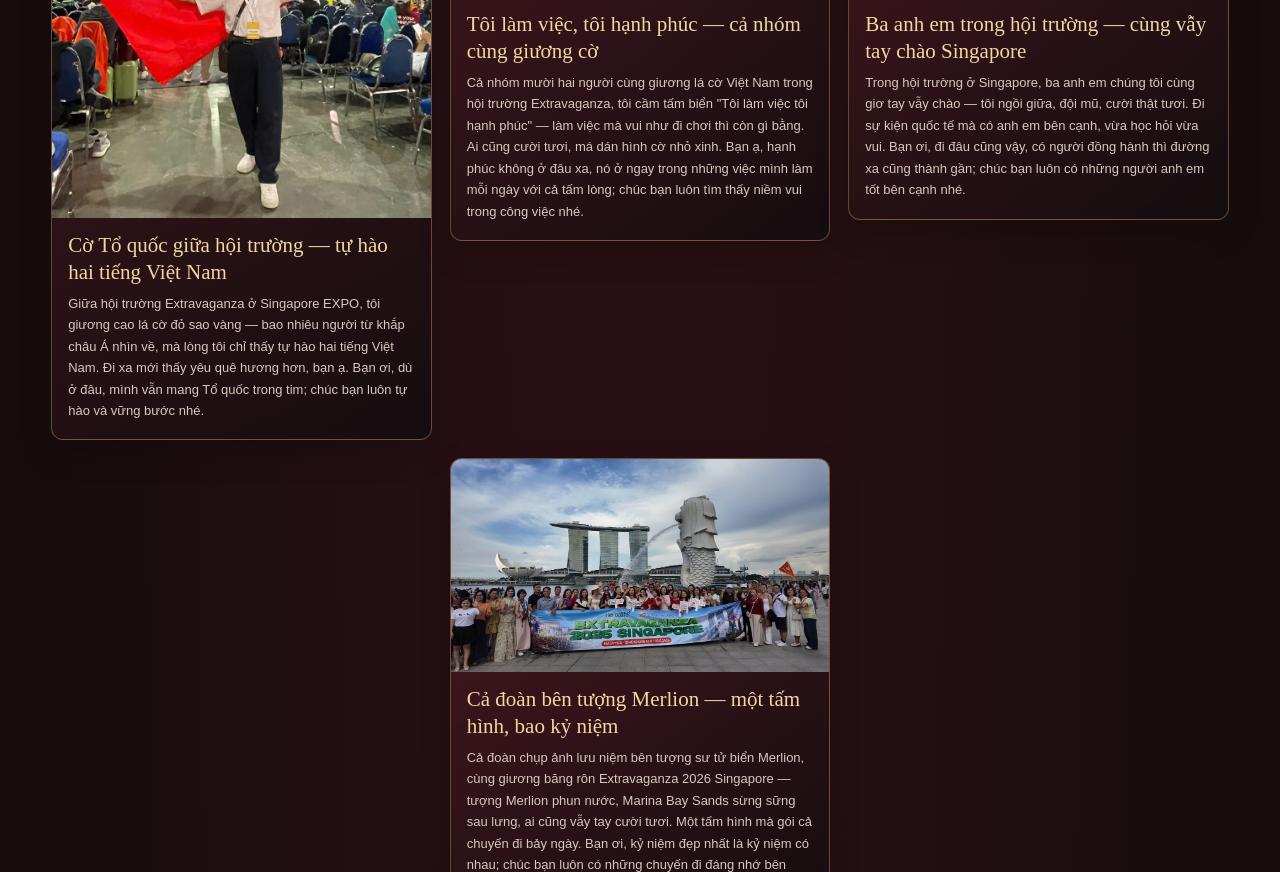
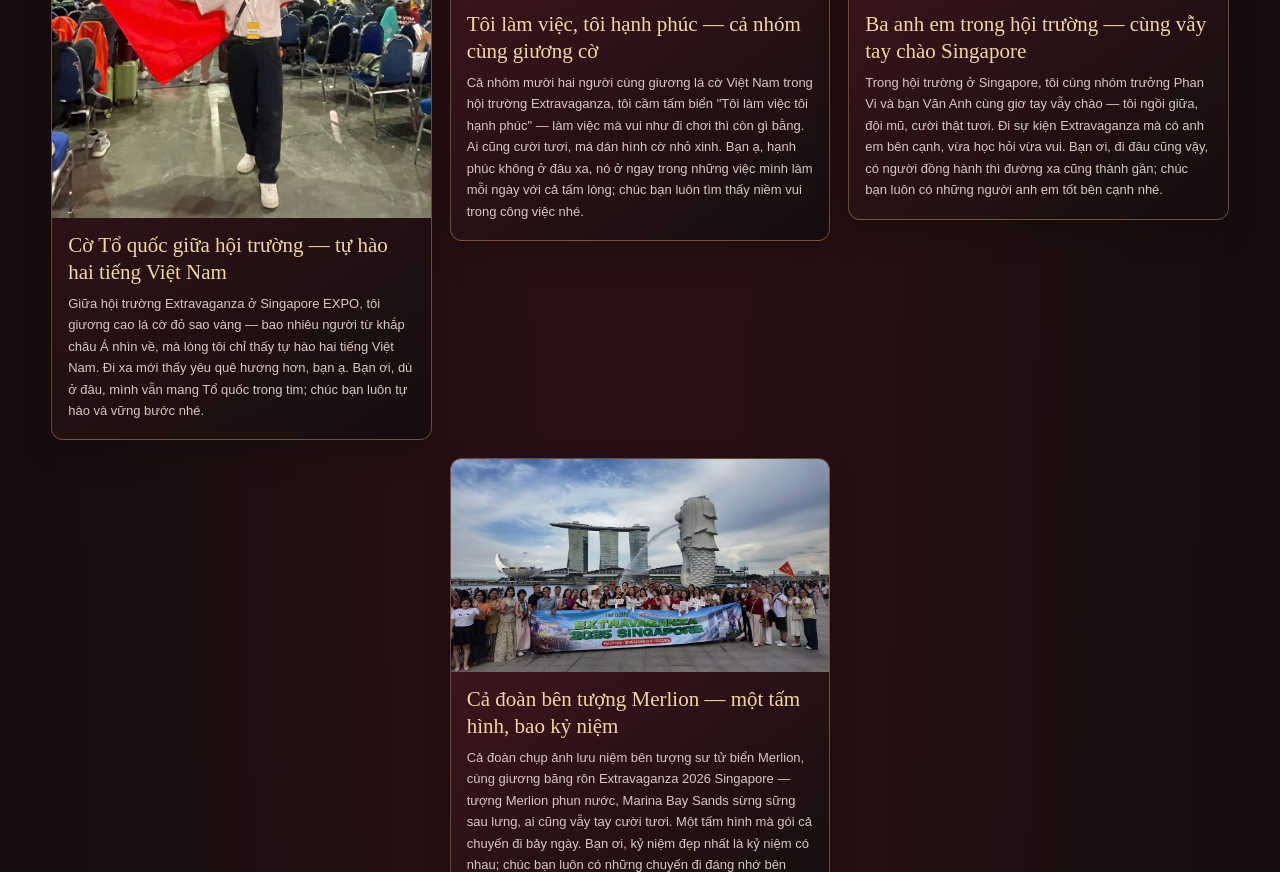
Before and after one commit to nguyenvansanh62-sudo/ngam-ma-song-dep, a plain HTML site: page index.html in a window 1280 px wide. Shown: the part 8057-8929 px from the top of the page. Drawn offline with Linux system fonts and the light colour scheme.

Commit message:
Sua noi dung anh Singapore 332: nhom truong Phan Vi va ban Van Anh

```diff
--- a/index.html
+++ b/index.html
@@ -182,7 +182,7 @@ body:after{content:"";position:fixed;z-index:20;top:12%;left:-28%;width:170px;he
 <figure class="hanh-trinh-card"><img src="assets/hanh-trinh/singapore/thac-nuoc-mai-vom-kinh.jpg" alt="Nguyễn Văn Sánh đứng trước thác nước đổ từ mái vòm kính trong trung tâm thương mại ở vịnh Marina, Singapore" loading="lazy"><figcaption><h3>Thác nước mái vòm kính — đẹp như mơ giữa lòng Singapore</h3><p>Giữa trung tâm thương mại bên vịnh Marina, một thác nước đổ từ mái vòm kính xuống hồ nước trong xanh — đứng đây mà ngỡ mình đang ở giữa thiên nhiên chứ không phải trong nhà. Nước chảy róc rách, lòng người cũng lắng lại. Bạn ơi, giữa bao nhiêu ồn ào, thỉnh thoảng mình cũng cần nghe tiếng nước chảy thế này; chúc bạn luôn giữ được một khoảng lặng bình yên nhé.</p></figcaption></figure>
 <figure class="hanh-trinh-card"><img src="assets/hanh-trinh/singapore/guong-co-viet-nam.jpg" alt="Nguyễn Văn Sánh giơ cao lá cờ Việt Nam giữa hội trường sự kiện Extravaganza ở Singapore EXPO" loading="lazy"><figcaption><h3>Cờ Tổ quốc giữa hội trường — tự hào hai tiếng Việt Nam</h3><p>Giữa hội trường Extravaganza ở Singapore EXPO, tôi giương cao lá cờ đỏ sao vàng — bao nhiêu người từ khắp châu Á nhìn về, mà lòng tôi chỉ thấy tự hào hai tiếng Việt Nam. Đi xa mới thấy yêu quê hương hơn, bạn ạ. Bạn ơi, dù ở đâu, mình vẫn mang Tổ quốc trong tim; chúc bạn luôn tự hào và vững bước nhé.</p></figcaption></figure>
 <figure class="hanh-trinh-card"><img src="assets/hanh-trinh/singapore/nhom-cung-giuong-co.jpg" alt="Nhóm mười hai người cùng giương lá cờ Việt Nam lớn trong hội trường, Nguyễn Văn Sánh cầm tấm biển Tôi làm việc tôi hạnh phúc" loading="lazy"><figcaption><h3>Tôi làm việc, tôi hạnh phúc — cả nhóm cùng giương cờ</h3><p>Cả nhóm mười hai người cùng giương lá cờ Việt Nam trong hội trường Extravaganza, tôi cầm tấm biển "Tôi làm việc tôi hạnh phúc" — làm việc mà vui như đi chơi thì còn gì bằng. Ai cũng cười tươi, má dán hình cờ nhỏ xinh. Bạn ạ, hạnh phúc không ở đâu xa, nó ở ngay trong những việc mình làm mỗi ngày với cả tấm lòng; chúc bạn luôn tìm thấy niềm vui trong công việc nhé.</p></figcaption></figure>
-<figure class="hanh-trinh-card"><img src="assets/hanh-trinh/singapore/ba-anh-em-hoi-truong.jpg" alt="Nguyễn Văn Sánh ngồi giữa hai người bạn đồng hành, cả ba cùng giơ tay vẫy chào trong hội trường ở Singapore" loading="lazy"><figcaption><h3>Ba anh em trong hội trường — cùng vẫy tay chào Singapore</h3><p>Trong hội trường ở Singapore, ba anh em chúng tôi cùng giơ tay vẫy chào — tôi ngồi giữa, đội mũ, cười thật tươi. Đi sự kiện quốc tế mà có anh em bên cạnh, vừa học hỏi vừa vui. Bạn ơi, đi đâu cũng vậy, có người đồng hành thì đường xa cũng thành gần; chúc bạn luôn có những người anh em tốt bên cạnh nhé.</p></figcaption></figure>
+<figure class="hanh-trinh-card"><img src="assets/hanh-trinh/singapore/ba-anh-em-hoi-truong.jpg" alt="Nguyễn Văn Sánh ngồi giữa nhóm trưởng Phan Vi và bạn Văn Anh trong hội trường ở Singapore, cả ba cùng giơ tay vẫy chào" loading="lazy"><figcaption><h3>Ba anh em trong hội trường — cùng vẫy tay chào Singapore</h3><p>Trong hội trường ở Singapore, tôi cùng nhóm trưởng Phan Vi và bạn Văn Anh cùng giơ tay vẫy chào — tôi ngồi giữa, đội mũ, cười thật tươi. Đi sự kiện Extravaganza mà có anh em bên cạnh, vừa học hỏi vừa vui. Bạn ơi, đi đâu cũng vậy, có người đồng hành thì đường xa cũng thành gần; chúc bạn luôn có những người anh em tốt bên cạnh nhé.</p></figcaption></figure>
 <figure class="hanh-trinh-card"><img src="assets/hanh-trinh/singapore/tap-the-ben-merlion.jpg" alt="Cả đoàn chụp ảnh tập thể với băng rôn Extravaganza 2026 Singapore trước tượng sư tử biển Merlion" loading="lazy"><figcaption><h3>Cả đoàn bên tượng Merlion — một tấm hình, bao kỷ niệm</h3><p>Cả đoàn chụp ảnh lưu niệm bên tượng sư tử biển Merlion, cùng giương băng rôn Extravaganza 2026 Singapore — tượng Merlion phun nước, Marina Bay Sands sừng sững sau lưng, ai cũng vẫy tay cười tươi. Một tấm hình mà gói cả chuyến đi bảy ngày. Bạn ơi, kỷ niệm đẹp nhất là kỷ niệm có nhau; chúc bạn luôn có những chuyến đi đáng nhớ bên những người thương nhé.</p></figcaption></figure>
   </div>
   <p class="hanh-trinh-chuyen"><b>Cam Ranh — 2026.</b> Mùa hè nhiệm màu 2026 cùng Liên minh các CLB Tri thức và Sách: dạo bãi biển Cam Ranh, dự giải Pickleball Cup, bế em bé dạo chơi ở The Empyrean Cam Ranh Beach Resort và tiệc tối ngoài trời dưới hàng dừa.</p>
```
